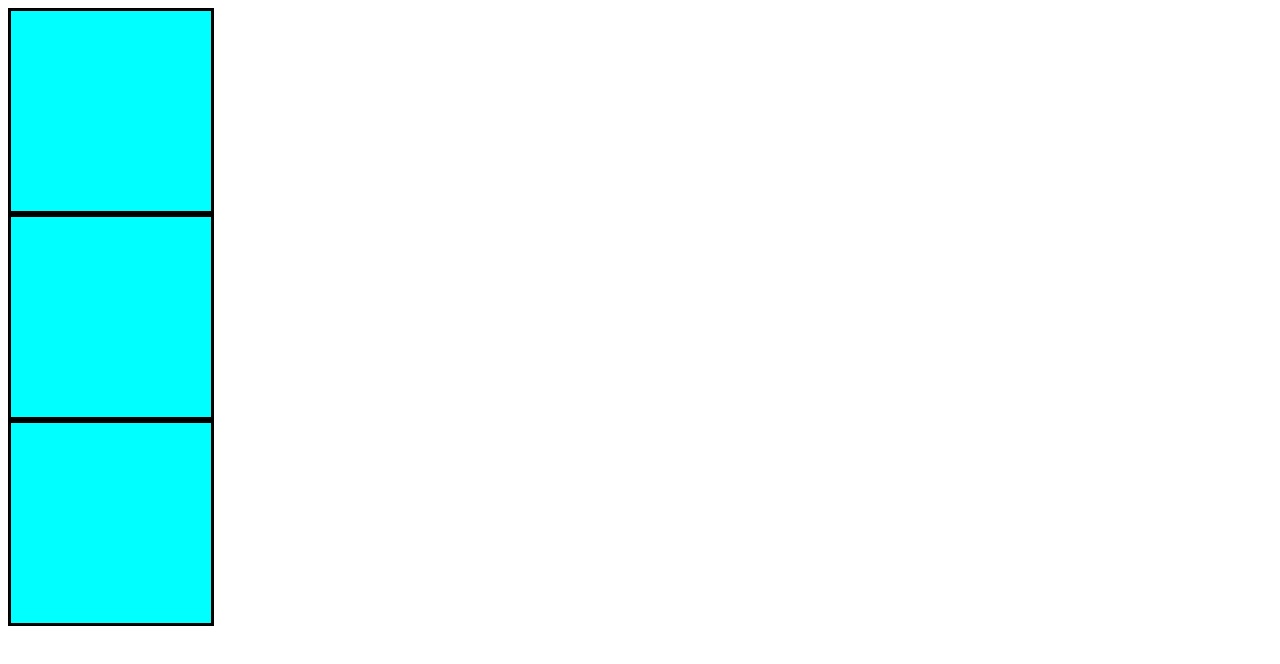
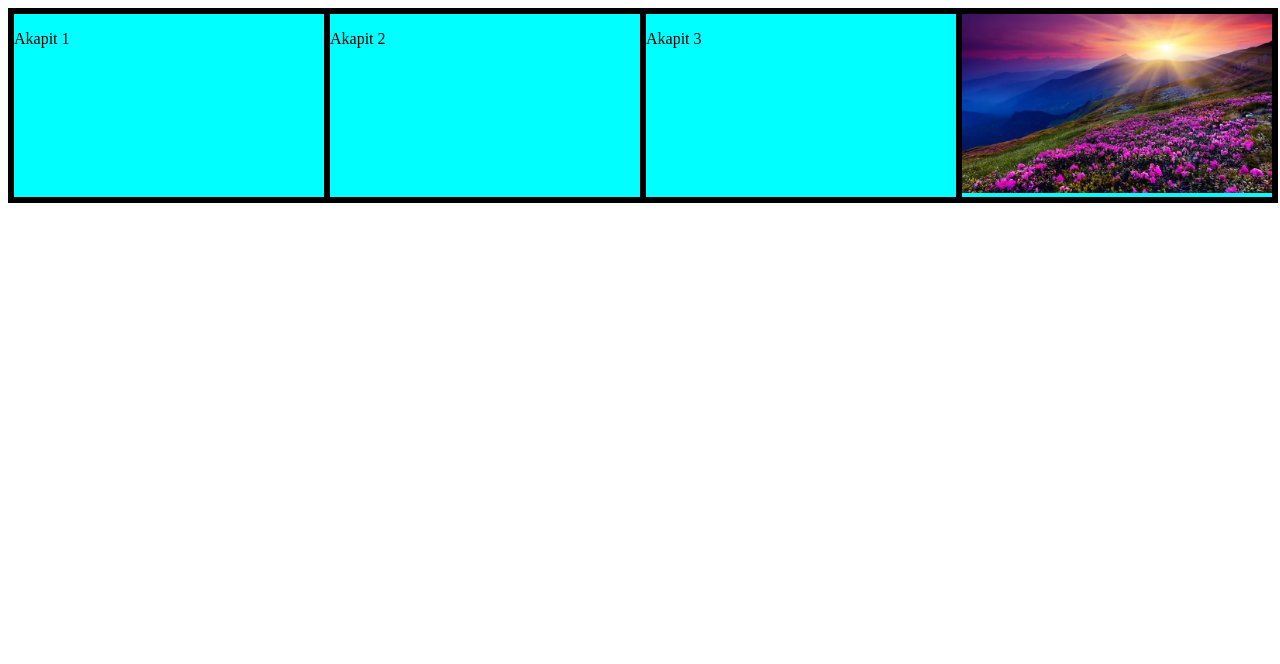
Before and after one commit to bw1426/www1, a plain HTML site: page index.html in a window 1280 px wide. Drawn offline with Linux system fonts and the light colour scheme.

Commit message:
dodano obraz i zmodyfikowano css i html

```diff
--- a/index.html
+++ b/index.html
@@ -7,8 +7,13 @@
     <link rel="stylesheet" href="style.css">
 </head>
 <body>
-   <div></div>
-   <div></div>
-   <div></div>
+<div class="kontener">
+   <div><p> Akapit 1</p></div>
+   <div><p> Akapit 2</p></div>
+   <div><p> Akapit 3</p></div>
+   <div>
+    <img src="grafika/1.webp" alt="zdjęcie">
+   </div>
+</div>
 </body>
 </html>
--- a/style.css
+++ b/style.css
@@ -1,6 +1,14 @@
 div{
     border:solid;
-    width: 200px;
-    height: 200px;
+    width: 100%;
+
     background-color: aqua;
 }
+
+.kontener
+{
+    display: flex;
+}
+img{
+    max-width: 100%;
+}
```
Also changed, not shown: grafika/1.webp (added).
